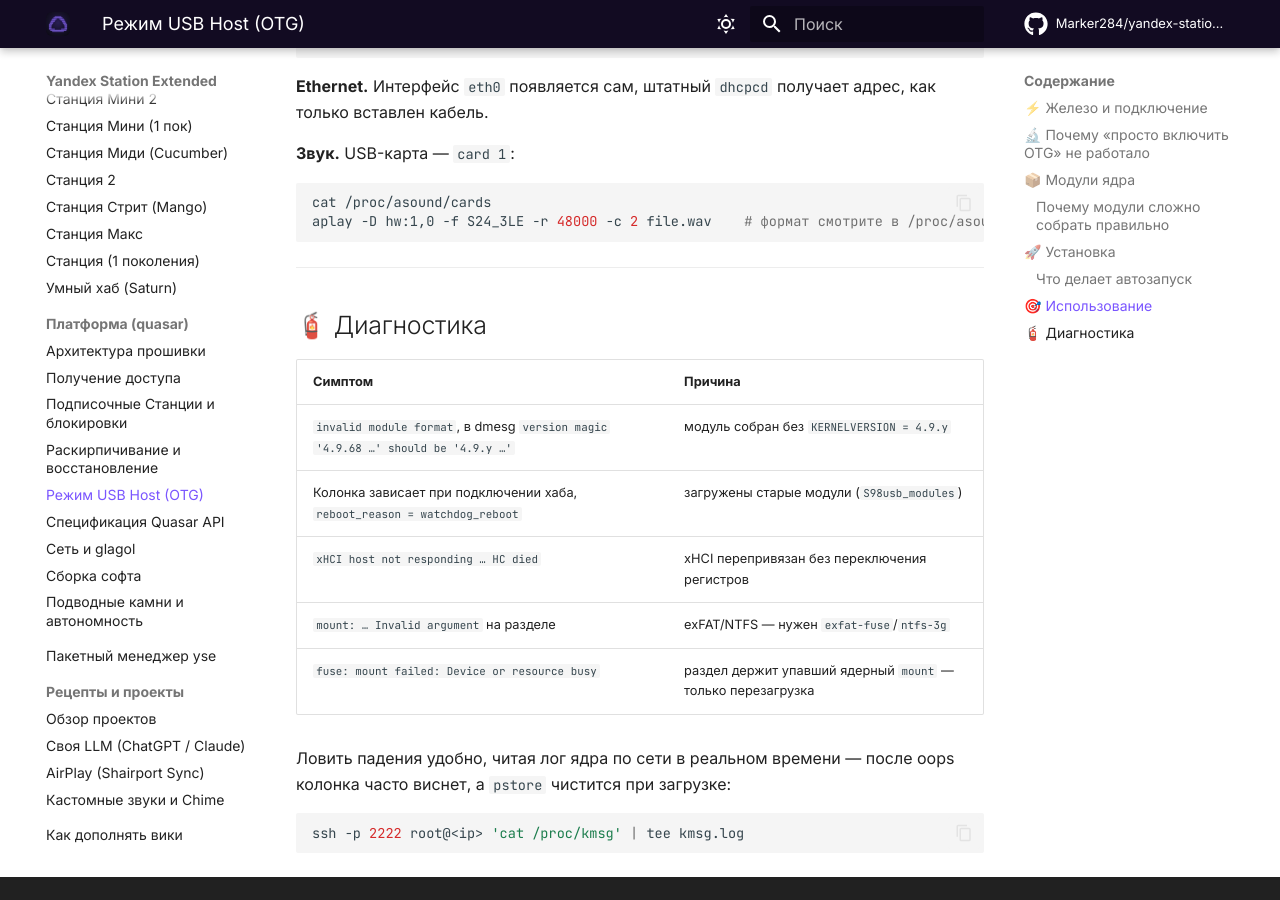
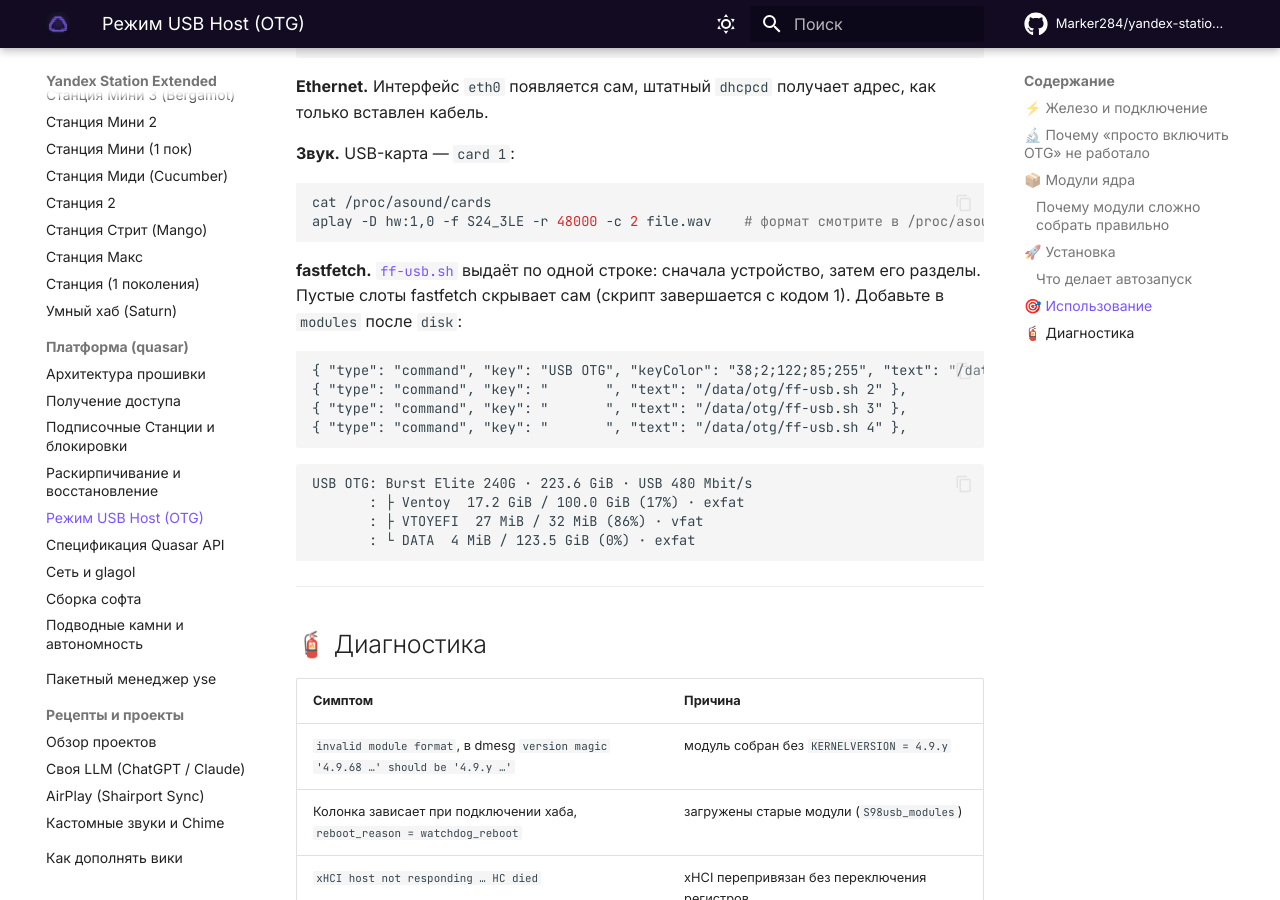
Before and after one commit to Kastle86/yandex-station-extended, an MkDocs documentation site: the page built from docs/platform/usb-host.md, in a window 1280 px wide and 900 px high, scrolled down 4631 px. Built offline with MkDocs 1.6.1 and Material for MkDocs 9.7.7, drawn with Linux system fonts in a browser that asks for light colours; comment, search, counter and statistics services are not loaded.

Commit message:
feat(usb-host): show USB OTG disks in fastfetch
ff-usb.sh prints one line per slot (device, then its mounted partitions with
usage and filesystem) and exits 1 for unused slots, which fastfetch hides.
Installed by install.sh; config snippet in the USB Host guide.

Co-Authored-By: Claude Opus 5.5 <noreply@anthropic.com>
Claude-Session: https://claude.ai/code/session_01Rduha993CJuEQ14cchh5tL

````diff
--- a/docs/platform/usb-host.md
+++ b/docs/platform/usb-host.md
@@ -164,6 +164,24 @@ cat /proc/asound/cards
 aplay -D hw:1,0 -f S24_3LE -r 48000 -c 2 file.wav    # формат смотрите в /proc/asound/card1/stream0
 ```
 
+**fastfetch.** [`ff-usb.sh`](https://github.com/Marker284/yandex-station-extended/blob/main/contrib/otg/ff-usb.sh)
+выдаёт по одной строке: сначала устройство, затем его разделы. Пустые слоты fastfetch скрывает сам
+(скрипт завершается с кодом 1). Добавьте в `modules` после `disk`:
+
+```jsonc
+{ "type": "command", "key": "USB OTG", "keyColor": "38;2;122;85;255", "text": "/data/otg/ff-usb.sh 1" },
+{ "type": "command", "key": "       ", "text": "/data/otg/ff-usb.sh 2" },
+{ "type": "command", "key": "       ", "text": "/data/otg/ff-usb.sh 3" },
+{ "type": "command", "key": "       ", "text": "/data/otg/ff-usb.sh 4" },
+```
+
+```text
+USB OTG: Burst Elite 240G · 223.6 GiB · USB 480 Mbit/s
+       : ├ Ventoy  17.2 GiB / 100.0 GiB (17%) · exfat
+       : ├ VTOYEFI  27 MiB / 32 MiB (86%) · vfat
+       : └ DATA  4 MiB / 123.5 GiB (0%) · exfat
+```
+
 ---
 
 ## 🧯 Диагностика
````
Also changed, not shown: 2 other files.
